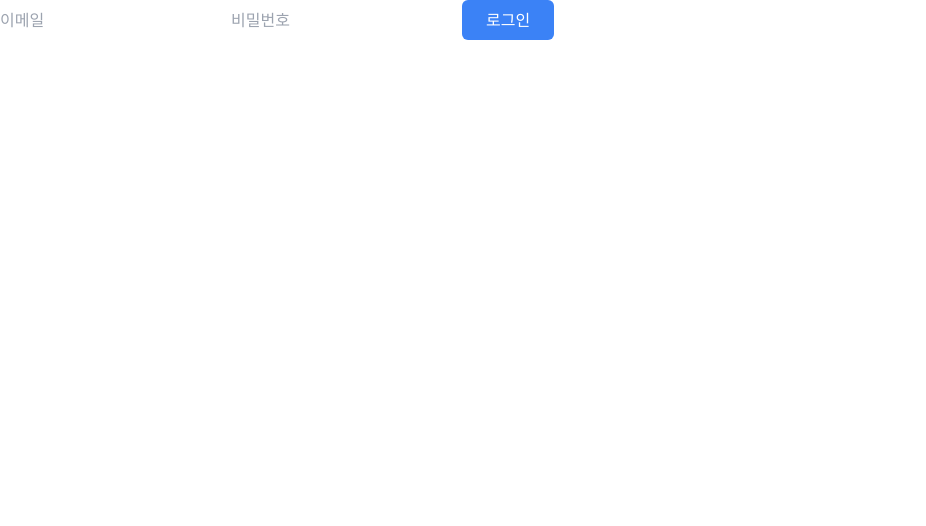
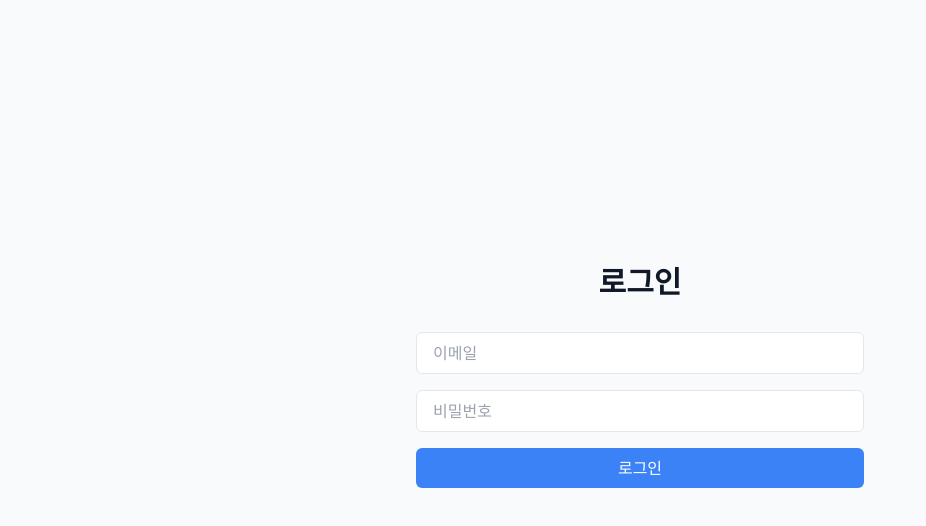
Before and after one commit to ormi-pixstar/pixstar-fe, a React (Create React App) app: page /login in a window 1280 px wide. Shown: the top 526 px of the page, without its empty margins (0-926 px from the left). Built offline with nearby package versions, Linux system fonts and the light colour scheme.

Commit message:
💄 CSS: Auth page CSS 완료
나중에 로고 등 추가

```diff
--- a/src/components/authpage/AuthForm.jsx
+++ b/src/components/authpage/AuthForm.jsx
@@ -38,13 +38,14 @@
   };
 
   return (
-    <form onSubmit={submitAuthForm}>
+    <form onSubmit={submitAuthForm} className='space-y-4'>
       <input
         name='email'
         placeholder='이메일'
         type='email'
         value={authData.email}
         onChange={handleInputChange}
+        className='w-full px-4 py-2 border rounded-md focus:border-blue-400'
       />
       <input
         name='password'
@@ -52,6 +53,7 @@
         type='password'
         value={authData.password}
         onChange={handleInputChange}
+        className='w-full px-4 py-2 border rounded-md focus:border-blue-400'
       />
       {formType === 'login' ? null : (
         <>
@@ -61,6 +63,7 @@
             type='password'
             value={authData.confirm_password}
             onChange={handleInputChange}
+            className='w-full px-4 py-2 border rounded-md focus:border-blue-400'
           />
         </>
       )}
--- a/src/components/common/AuthFormBtn.jsx
+++ b/src/components/common/AuthFormBtn.jsx
@@ -1,8 +1,9 @@
 const AuthFormBtn = ({ name }) => {
   return (
-    <button className='px-6 py-2 text-white bg-blue-500 rounded-md hover:bg-blue-600 active:bg-blue-700 focus:outline-none focus:ring-2 focus:ring-blue-400 focus:ring-opacity-50'>
+    <button className='w-full px-4 py-2 text-white transition duration-300 ease-in-out bg-blue-500 rounded-md hover:bg-blue-600'>
       {name}
     </button>
   );
 };
+
 export default AuthFormBtn;
--- a/src/pages/AuthPage.jsx
+++ b/src/pages/AuthPage.jsx
@@ -21,9 +21,16 @@
   };
 
   return (
-    <>
-      <AuthForm formType={formType} onSubmit={submitAuthData} />
-    </>
+    <div className='flex items-center justify-center min-h-screen px-4 pb-12 bg-gray-50 sm:px-6 lg:px-8'>
+      <div className='w-full max-w-md space-y-8'>
+        <div>
+          <h2 className='text-3xl font-extrabold text-center text-gray-900 '>
+            {formType === 'signup' ? '회원가입' : '로그인'}
+          </h2>
+        </div>
+        <AuthForm formType={formType} onSubmit={submitAuthData} />
+      </div>
+    </div>
   );
 };
 
```
